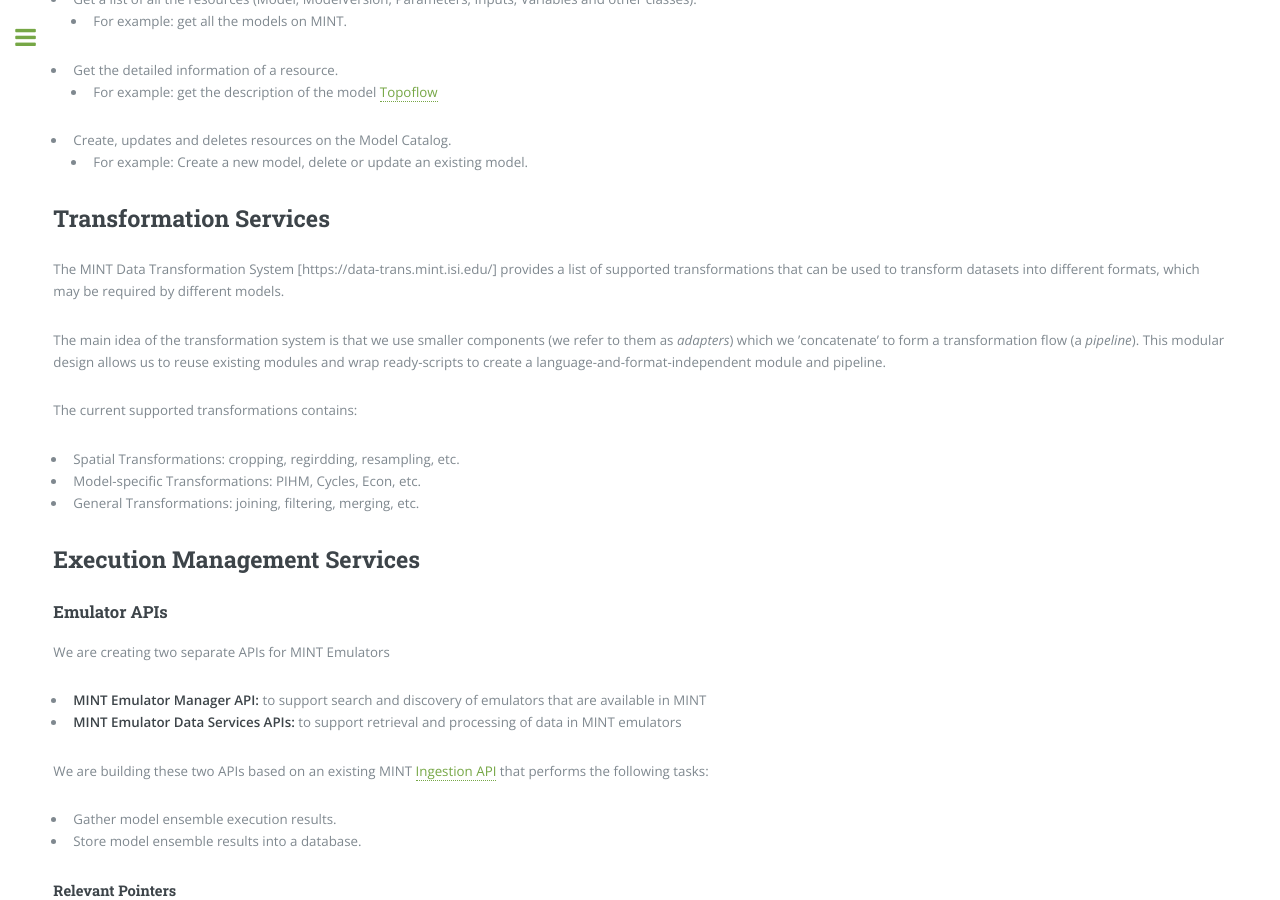
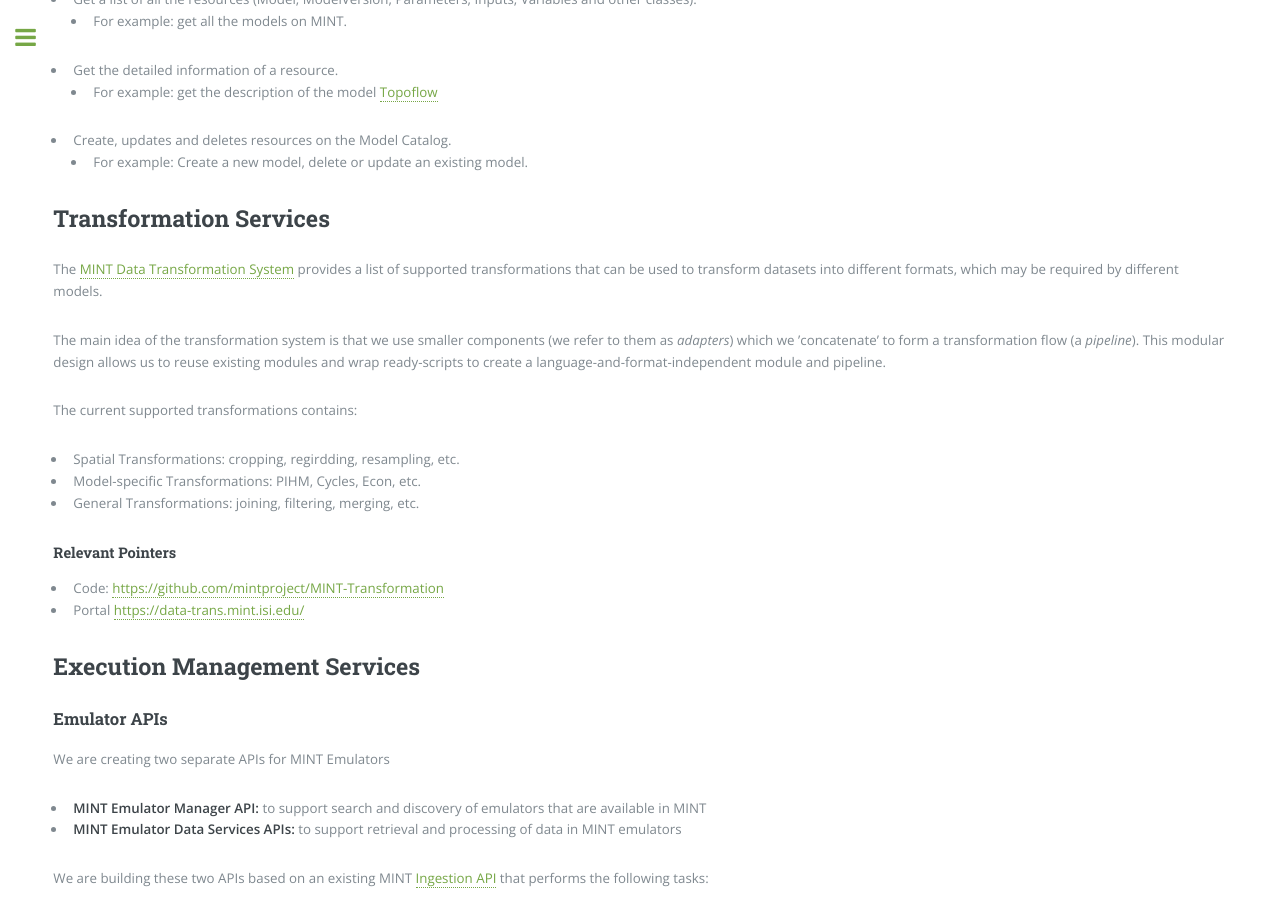
Before and after one commit to KnowledgeCaptureAndDiscovery/MINT, a Jekyll site: the page built from products.md, in a window 1280 px wide and 900 px high, scrolled down 1782 px. Built offline with Jekyll 4.4.1, drawn with Linux system fonts in a browser that asks for light colours.

Commit message:
Update products.md

```diff
--- a/products.md
+++ b/products.md
@@ -75,7 +75,7 @@ The MINT [Model Catalog API](https://api.models.mint.isi.edu/latest/ui/) support
     - For example: Create a new model, delete or update an existing model.
 
 ## Transformation Services
-The MINT Data Transformation System [https://data-trans.mint.isi.edu/] provides a list of supported transformations that can be used to transform datasets into different formats, which may be required by different models.
+The [MINT Data Transformation System](https://data-trans.mint.isi.edu/)  provides a list of supported transformations that can be used to transform datasets into different formats, which may be required by different models.
 
 The main idea of the transformation system is that we use smaller components (we refer to them as *adapters*) which we ’concatenate’ to form a transformation flow (a *pipeline*). This modular design allows us to reuse existing modules and wrap ready-scripts to create a language-and-format-independent module and pipeline.
 
@@ -83,6 +83,11 @@ The current supported transformations contains:
 - Spatial Transformations: cropping, regirdding, resampling, etc.
 - Model-specific Transformations: PIHM, Cycles, Econ, etc.
 - General Transformations: joining, filtering, merging, etc.
+
+#### Relevant Pointers
+
+- Code: [https://github.com/mintproject/MINT-Transformation](https://github.com/mintproject/MINT-Transformation)
+- Portal [https://data-trans.mint.isi.edu/](https://data-trans.mint.isi.edu/)
 
 ## Execution Management Services
 
```
